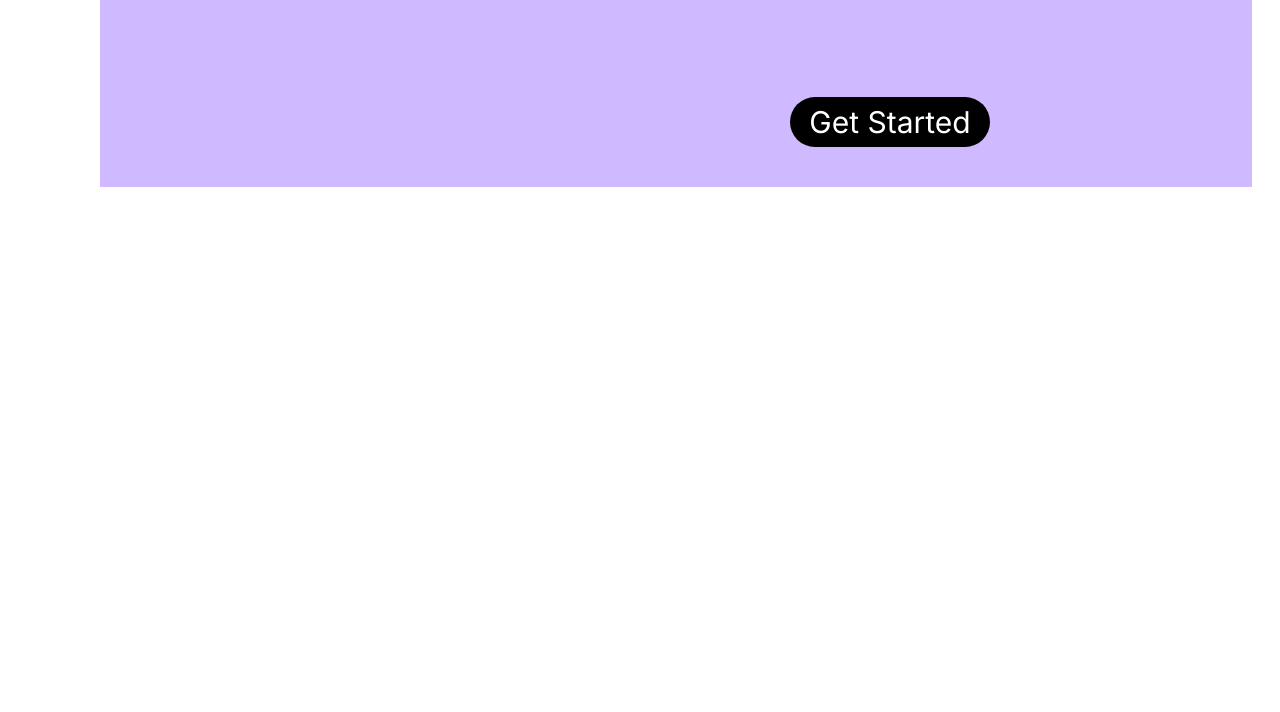
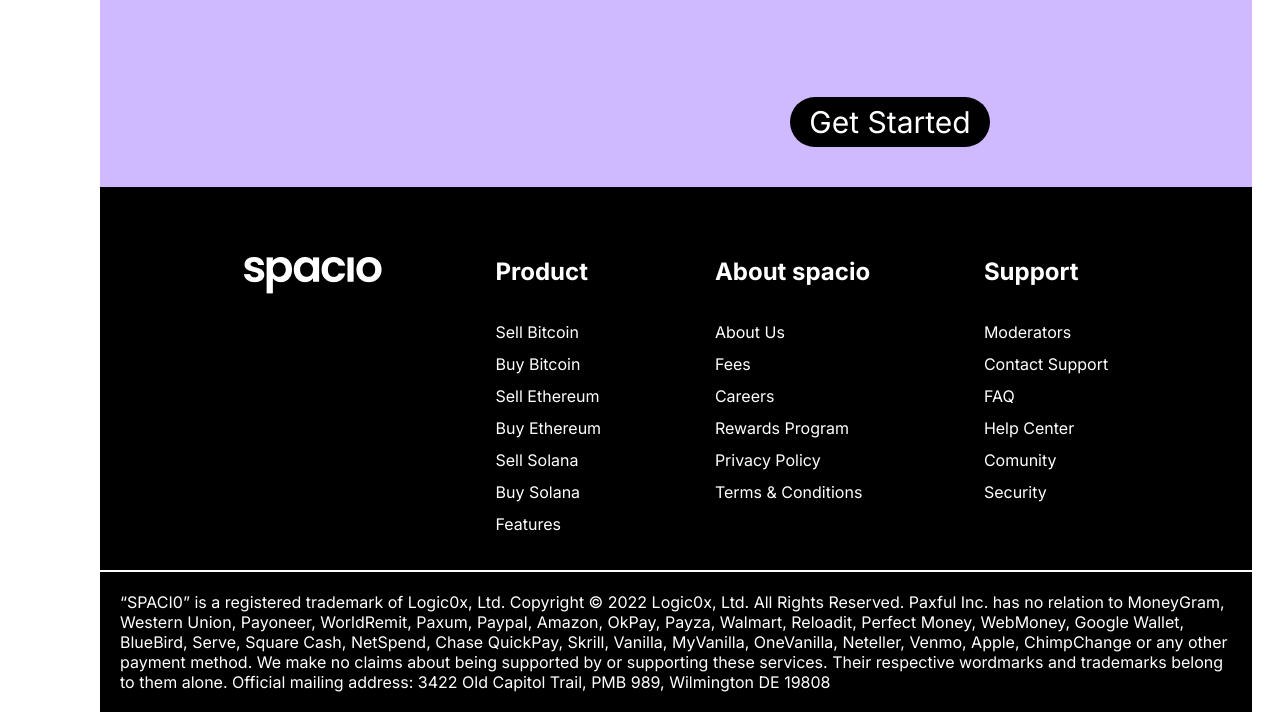
Before and after one commit to Al-Shahriar-Nazim/HP-Assingment-1, a plain HTML site: page index.html in a window 1280 px wide. Shown: the part 2696-3408 px from the top of the page. Before the commit the page ends 2923 px from the top, so only its background shows below. Drawn offline with Linux system fonts and the light colour scheme.

Commit message:
added this footer section

```diff
--- a/Style/styles.css
+++ b/Style/styles.css
@@ -283,7 +283,7 @@
   margin-left: 100px;
   margin-bottom: 40px;
   padding: 40px;
-  & .head{
+  & .head {
     padding-top: 100px;
     font-size: 50px;
     font-weight: 600;
@@ -301,9 +301,59 @@
     border-radius: 40px;
     margin-top: 100px;
     margin-left: 650px;
-
   }
 }
+
+/* footer section start */
+.footer-sec {
+  background-color: #000000;
+  padding: 30px;
+  padding-top: 70px;
+  display: flex;
+  justify-content: space-evenly;
+  margin-left: 100px;
+  width: 90%;
+  margin-top: -40px;
+
+  & .foot-1st {
+  }
+  .foot-2nd h2 {
+    color: #ffffff;
+    margin-bottom: 30px;
+  }
+  & .foot-2nd a {
+    display: block;
+    text-decoration: none;
+    color: #ffffff;
+    line-height: 32px;
+  }
+}
+.finish-footer {
+  width: 90%;
+  margin-left: 100px;
+}
+.last-footer {
+  width: 90%;
+}
+/* finish-footer-hr */
+.finish-part {
+  margin-top: 1px;
+  border: 3px solid rgb(255, 255, 255);
+  margin-left: 100px;
+  width: 90%;
+}
+/* "last-footer */
+.last-footer {
+  width: 90%;
+  margin-left: 100px;
+  margin-top: 50px;
+  font-size: 16px;
+  background-color: #000000;
+  color: white;
+  padding: 20px;
+  margin-top: -5px;
+}
+/* footer section close */
 /* Responsive in css */
 @media (max-device-width: 767px) {
   .nav-all-content {
@@ -431,7 +481,7 @@
 
   /* buy-and-sell-section-all-content  */
   .buy-and-sell-section-all-content {
-    width: 90%;
+    width: 100%;
     margin-left: 10px;
     display: flex;
     flex-direction: column;
@@ -479,24 +529,42 @@
   }
   /* Get started section  */
   .started-section {
-  background-color: #cfbaff;
     width: 100%;
     margin-left: 0px;
     margin-bottom: 10px;
     padding: 10px;
-  & .head{
- padding-top: 30px;
-    font-size: 30px;
-    word-spacing: 10px;
-    line-height: 40px;
-    text-align: center;
+    & .head {
+      padding-top: 70px;
+      font-size: 20px;
+      word-spacing: 5px;
+      line-height: 30px;
     }
     & p {
       width: 180px;
       font-size: 20px;
-    margin-top: 50px;
-    margin-left: 110px;
+      margin-top: 30px;
+      margin-left: 30px;
+      margin-bottom: 80px;
+    }
+  }
+  .footer-sec {
+    padding: 15px;
+    padding-top: 40px;
+    display: flex;
+    flex-direction: column;
+    justify-content: space-evenly;
+    margin-left: 0px;
+    width: 100%;
+    margin-top: -10px;
+
+    .foot-2nd h2 {
+      margin-bottom: 20px;
+    }
+  }
+
+  .last-footer {
+    width: 100%;
+    margin-left: 0px;
     margin-bottom: 400px;
   }
 }
-}
--- a/index.html
+++ b/index.html
@@ -186,15 +186,63 @@
         <div class="view-button">View sell’s offers</div>
       </div>
     </div>
-    <hr  class="botom-hr" />
+    <hr class="botom-hr" />
     <!-- buy and sell section close -->
-     <!-- get started section start -->
-      <section class="started-section">
-<h2 class="head">Sign up and buy or sell crypto in 5
-  <br>
-   minutes with zero commission fees</h2>
-   <p> Get Started</p>
-      </section>
-     <!-- get started section close -->
+    <!-- get started section start -->
+    <section class="started-section">
+      <h2 class="head">
+        Sign up and buy or sell crypto in 5
+        <br />
+        minutes with zero commission fees
+      </h2>
+      <p>Get Started</p>
+    </section>
+    <!-- get started section close -->
+    <!-- footer section started -->
+    <section class="footer-sec">
+      <!-- 1st -->
+      <div class="foot-1st">
+        <img src="images/spacio.png" alt="" />
+      </div>
+      <!-- 2nd -->
+      <div class="foot-2nd">
+        <h2>Product</h2>
+        <a href="#">Sell Bitcoin</a>
+        <a href="#">Buy Bitcoin</a>
+        <a href="#">Sell Ethereum</a>
+        <a href="#">Buy Ethereum</a>
+        <a href="#">Sell Solana</a>
+        <a href="#">Buy Solana</a>
+        <a href="#">Features</a>
+      </div>
+      <!-- 3rd -->
+      <div class="foot-2nd">
+        <h2>About spacio</h2>
+        <a href="#">About Us</a>
+        <a href="#">Fees</a>
+        <a href="#">Careers</a>
+        <a href="#">Rewards Program</a>
+        <a href="#">Privacy Policy</a>
+        <a href="#">Terms & Conditions</a>
+      </div>
+      <!-- 4rh -->
+      <div class="foot-2nd">
+        <h2>Support</h2>
+        <a href="#">Moderators</a>
+        <a href="#">Contact Support</a>
+        <a href="#">FAQ</a>
+        <a href="#">Help Center</a>
+        <a href="#">Comunity</a>
+        <a href="#">Security</a>
+      </div>
+    </section>
+ <div class="finish-part">
+
+ </div>
+    <!-- footer section closed -->
+     <div class="last-footer">
+      “SPACI0” is a registered trademark of Logic0x, Ltd. Copyright © 2022 Logic0x, Ltd. All Rights Reserved. Paxful Inc. has no relation to MoneyGram, Western Union, Payoneer, WorldRemit, Paxum, Paypal, Amazon, OkPay, Payza, Walmart, Reloadit, Perfect Money, WebMoney, Google Wallet, BlueBird, Serve, Square Cash, NetSpend, Chase QuickPay, Skrill, Vanilla, MyVanilla, OneVanilla, Neteller, Venmo, Apple, ChimpChange or any other payment method. We make no claims about being supported by or supporting these services. Their respective wordmarks and trademarks belong to them alone. Official mailing address: 3422 Old Capitol Trail, PMB 989, Wilmington DE 19808
+     </div>
+
   </body>
 </html>
```
Lines whose indentation alone changed are shown as unchanged.
